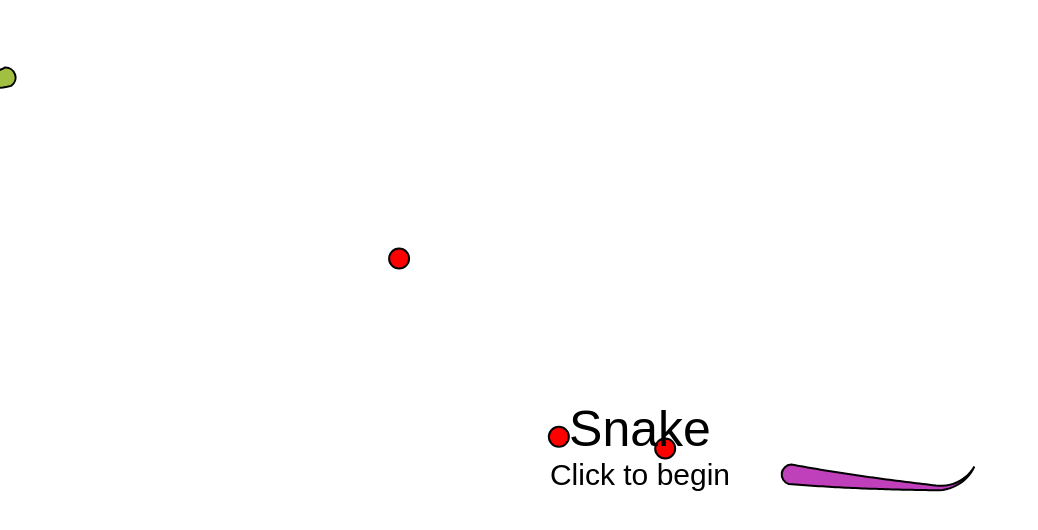
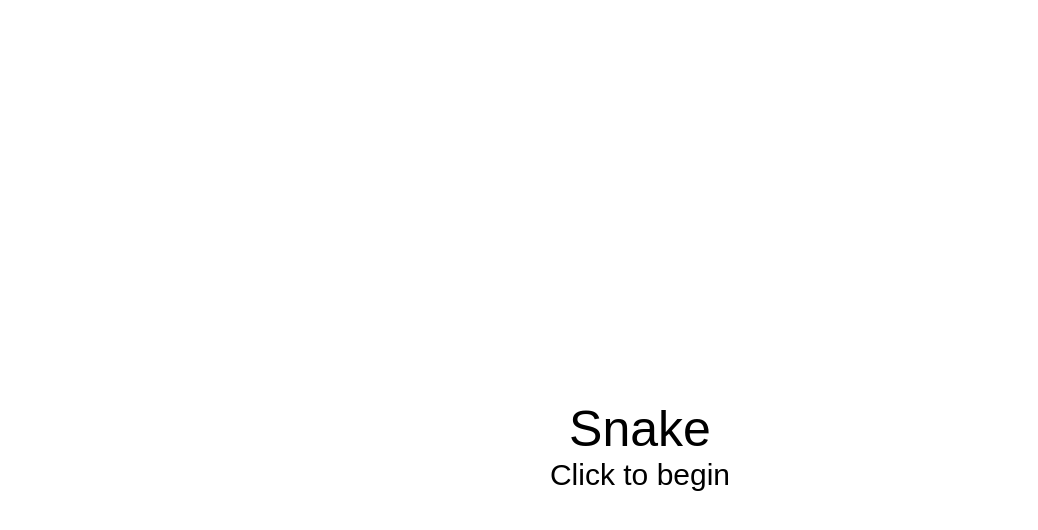
Before and after one commit to JeremyLeland/Snake, a plain HTML site: page index.html in a window 1280 px wide. Shown: the whole page, without its empty margins (0-1038 px from the left). Drawn offline with Linux system fonts and the light colour scheme.

Commit message:
Clicking starts new game
Still need to properly detect game over and restart

```diff
--- a/index.html
+++ b/index.html
@@ -1,5 +1,9 @@
 <style>
-  body { margin: 0 }
+  body {
+    margin: 0;
+    overscroll-behavior: none; /* Disable Chrome two fingers back/forward swipe */
+    user-select: none;  /* Prevent accidental selection while dragging mouse */
+  }
   svg  { width: 100%; height: 100% }
 
   .message {
@@ -32,20 +36,29 @@
 
   import { Settings, Snake, Apple } from './SnakeGame.js';
 
-  const State = { Playing: 1, Win: 2, Lose: 3 };
+  const State = { Menu: 0, Playing: 1, Lose: 2 };
 
-  let snakes = [];
-  let apples = [];
-  let gameState = State.Playing;
+  let snakes = [], player, apples = [], gameState = State.Menu;
 
-  let player = new Snake();
-  snakes.push( player );
-  setTimeout( spawnSnake, 2000 );
+  const bigMessage = document.getElementById( 'bigMessage' );
+  const littleMessage = document.getElementById( 'littleMessage' );
 
-  for ( let i = 0; i < 3; i ++ ) {
-    apples.push( new Apple() );
+  function newGame() {
+    bigMessage.style.visibility = 'hidden';
+    littleMessage.style.visibility = 'hidden';
+    gameState = State.Playing;
+
+    player = new Snake();
+    snakes = [ player ];
+    apples = [];
+
+    setTimeout( spawnSnake, 2000 );
+
+    for ( let i = 0; i < 3; i ++ ) {
+      apples.push( new Apple() );
+    }
+    setTimeout( spawnApple, 3000 );
   }
-  setTimeout( spawnApple, 3000 );
 
   function spawnSnake() {
     snakes.push( new Snake() );
@@ -84,6 +97,14 @@
     } );
 
     snakes = snakes.filter( snake => snake.moveForward( dt ) );
+
+    // if ( !player?.isAlive ) {
+    //   bigMessage.innerText = 'Game Over!';
+    //   bigMessage.style.visibility = 'default';
+    //   littleMessage.innerText = 'Click to restart'
+    //   littleMessage.style.visibility = 'default';
+    //   gameState = State.Lose;
+    // }
   }
 
 
@@ -93,14 +114,24 @@
   //   gui.add( Settings, setting );
   // }
 
-  let mouseX = 0, mouseY = 0;
+  //
+  // Input and update loop
+  //
+
+  let mouseX = 0, mouseY = 0, mouseDown = false;
   document.onmousemove = onInput;
   document.ontouchstart = onInput;
   document.ontouchmove = onInput;
+  document.onmousedown = ( e ) => { mouseDown = true; onInput( e ); }
+  document.onmouseup   = ( e ) => mouseDown = false;
   function onInput( e ) {
     const event = e.touches ? e.touches[0] : e;
     mouseX = event.pageX;
     mouseY = event.pageY;
+
+    if ( gameState != State.Playing && mouseDown ) {
+      newGame();
+    }
   }
 
   let keyDown = true;     // default to running
```
